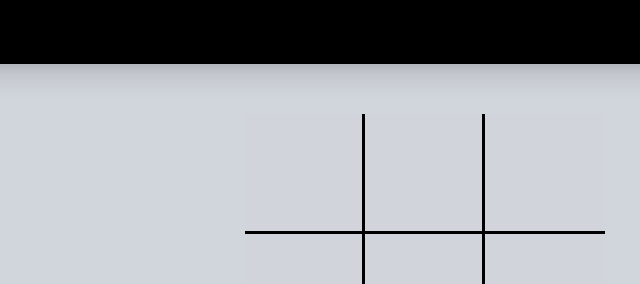
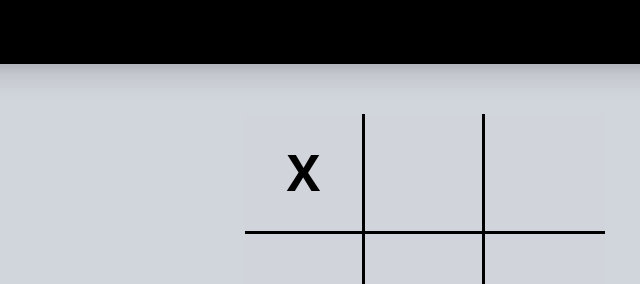
Before and after one commit to KONO-anupam/TIC-TAC-TOE, a website: page index.html in a window 1280 px wide. Both pictures are taken after a click on the element 495 px from the left and 174 px from the top of the page. Shown: the top 284 px of the page, 190-830 px from the left. Drawn offline with nearby package versions, Linux system fonts and the light colour scheme.

Commit message:
shows cross or circle on click

```diff
--- a/index.html
+++ b/index.html
@@ -29,6 +29,8 @@
         container.style.gridTemplateRows = "repeat(3, 120px)";
         container.style.margin = "50px 435px";
         container.style.gap='0';
+
+        let currentPlayer='X';
         for(let i=0;i<9;i++){
             const cell = document.createElement("div");
             cell.style.width='120px';
@@ -43,6 +45,14 @@
             if (i < 6) cell.style.borderBottom = "3px solid black";
             if (i % 3 !== 2) cell.style.borderRight = "3px solid black";
 
+
+            cell.addEventListener("click",()=>{
+                if(cell.textContent===""){
+                    cell.textContent=currentPlayer;
+                    currentPlayer = currentPlayer === 'X' ? 'O' : 'X';
+                }
+            });
+
             container.appendChild(cell)
         }
     </script>
```
